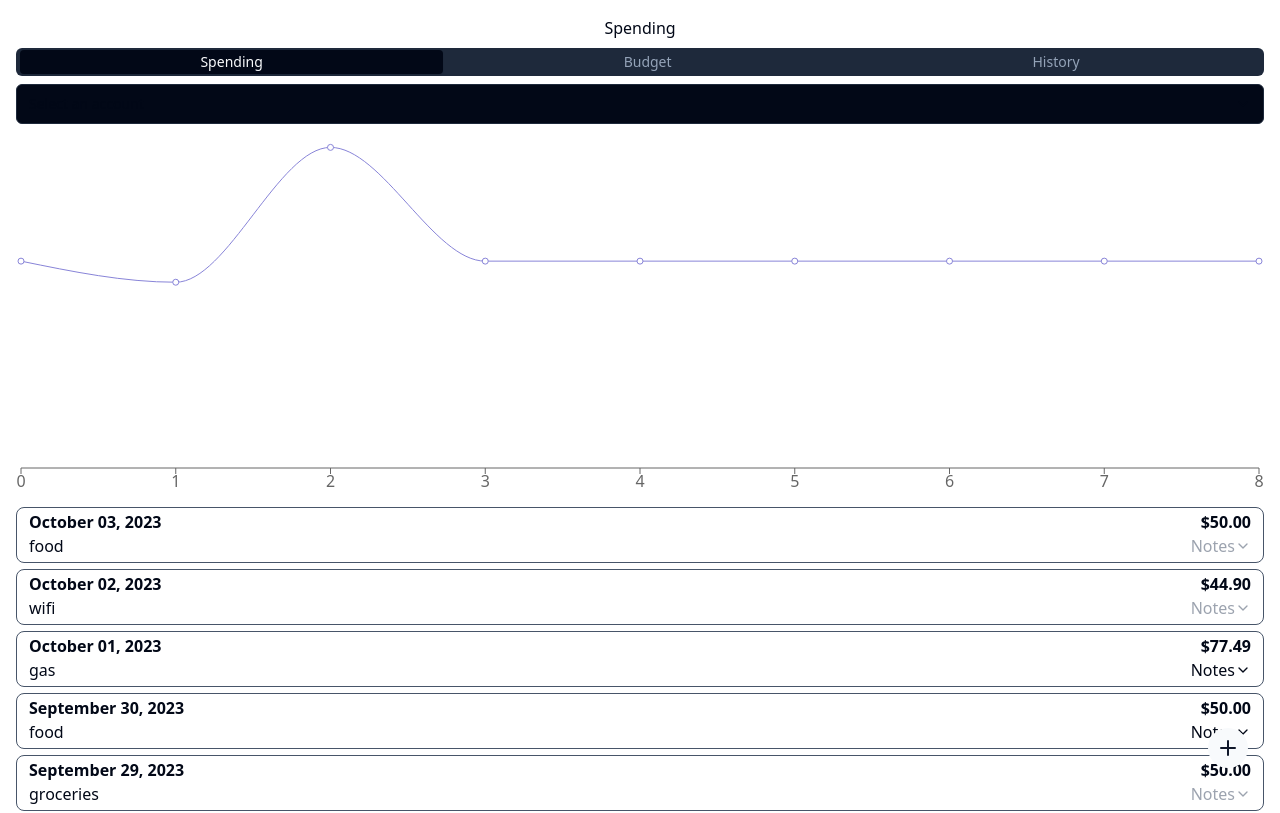
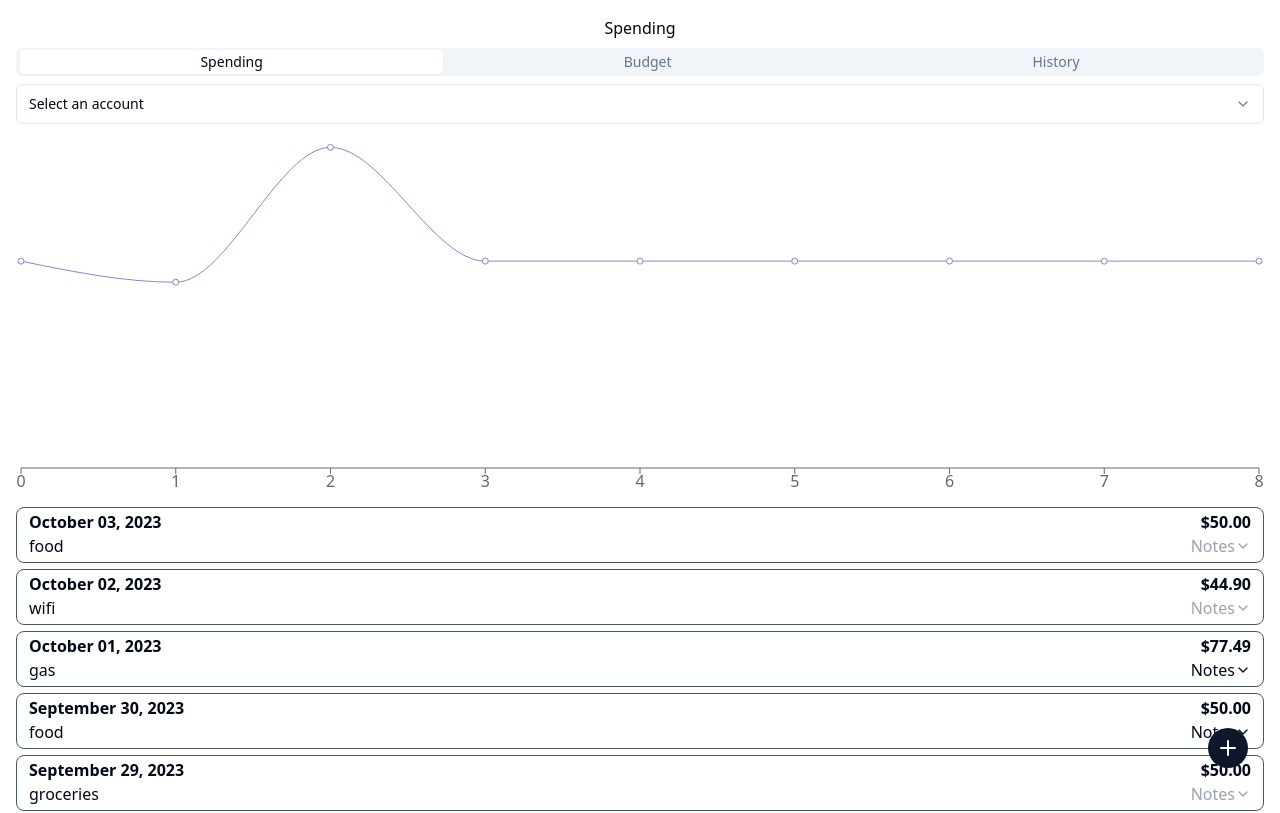
Before and after one commit to Kellan-Anderson/Log-Book, a React (Vite) app: page /spending in a window 1280 px wide. Shown: the top 813 px of the page. Built offline with nearby package versions, Linux system fonts and the light colour scheme.

Commit message:
Added shadcn theme provider

```diff
--- a/src/App.tsx
+++ b/src/App.tsx
@@ -4,6 +4,7 @@
 import { Provider } from "react-redux";
 import { store } from "./redux/store";
 import { Toaster } from "./components/ui/toaster";
+import { ThemeProvider } from "./components/ui/themeProvider";
 
 export default function App() {
 
@@ -21,13 +22,13 @@
 
 
   return (
-    <div className="dark">
+    <ThemeProvider>
       <Provider store={store}>
         <div className="w-full h-screen p-4 flex flex-col">
           <RouterProvider router={router} />
         </div>
         <Toaster />
       </Provider>
-    </div>
+    </ThemeProvider>
   )
 }
--- /dev/null
+++ b/src/components/ui/themeProvider.tsx
@@ -0,0 +1,73 @@
+import { createContext, useContext, useEffect, useState } from "react"
+
+type Theme = "dark" | "light" | "system"
+
+type ThemeProviderProps = {
+  children: React.ReactNode
+  defaultTheme?: Theme
+  storageKey?: string
+}
+
+type ThemeProviderState = {
+  theme: Theme
+  setTheme: (theme: Theme) => void
+}
+
+const initialState: ThemeProviderState = {
+  theme: "system",
+  setTheme: () => null,
+}
+
+const ThemeProviderContext = createContext<ThemeProviderState>(initialState)
+
+export function ThemeProvider({
+  children,
+  defaultTheme = "system",
+  storageKey = "vite-ui-theme",
+  ...props
+}: ThemeProviderProps) {
+  const [theme, setTheme] = useState<Theme>(
+    () => (localStorage.getItem(storageKey) as Theme) || defaultTheme
+  )
+
+  useEffect(() => {
+    const root = window.document.documentElement
+
+    root.classList.remove("light", "dark")
+
+    if (theme === "system") {
+      const systemTheme = window.matchMedia("(prefers-color-scheme: dark)")
+        .matches
+        ? "dark"
+        : "light"
+
+      root.classList.add(systemTheme)
+      return
+    }
+
+    root.classList.add(theme)
+  }, [theme])
+
+  const value = {
+    theme,
+    setTheme: (theme: Theme) => {
+      localStorage.setItem(storageKey, theme)
+      setTheme(theme)
+    },
+  }
+
+  return (
+    <ThemeProviderContext.Provider {...props} value={value}>
+      {children}
+    </ThemeProviderContext.Provider>
+  )
+}
+
+export const useTheme = () => {
+  const context = useContext(ThemeProviderContext)
+
+  if (context === undefined)
+    throw new Error("useTheme must be used within a ThemeProvider")
+
+  return context
+}
```
